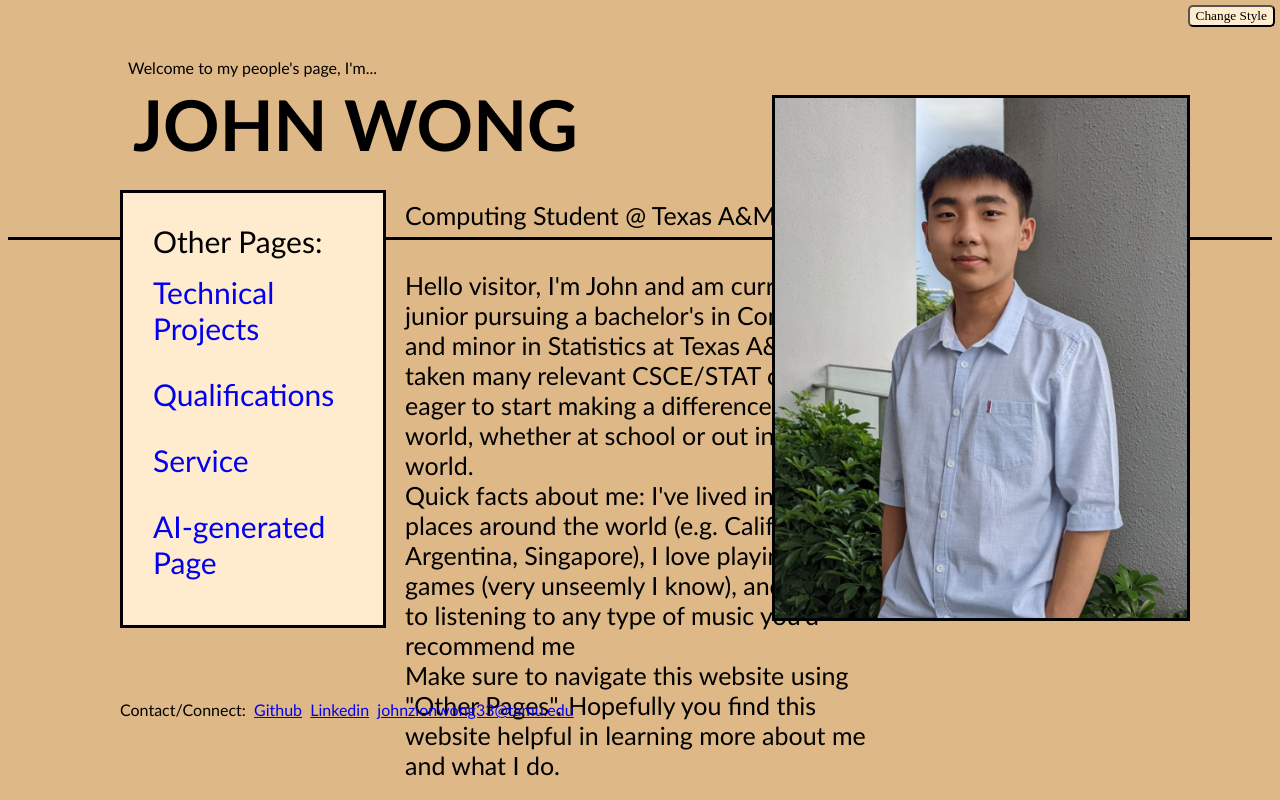
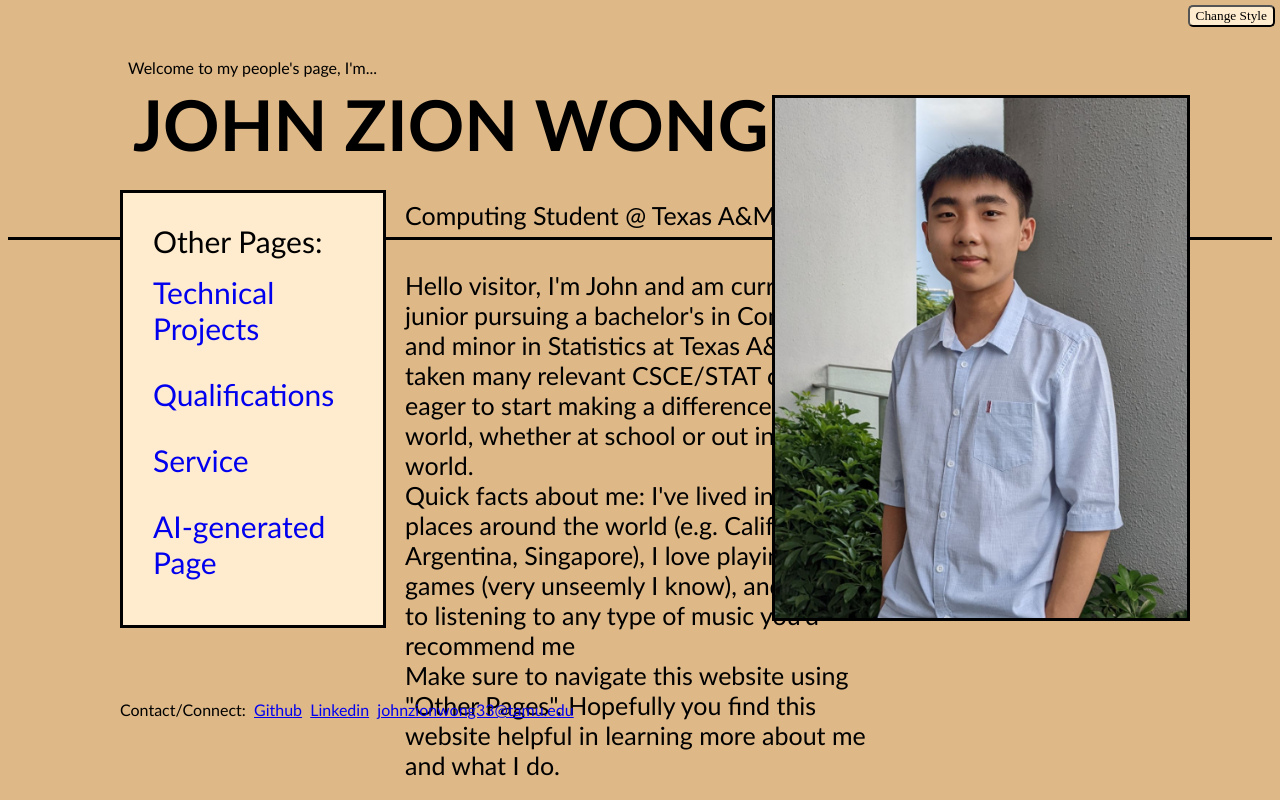
Before and after one commit to 4Scored/CSCE412_P5, a plain HTML site: page index.html in a window 1280 px wide. Shown: the top 800 px of the page. Drawn offline with Linux system fonts and the light colour scheme.

Commit message:
rever index name change

```diff
--- a/index.html
+++ b/index.html
@@ -7,7 +7,7 @@
 
     <div class="landing_title">
       Welcome to my people's page, I'm...
-      <h2 class="title_adjustment glowing_text">JOHN WONG</h2>
+      <h2 class="title_adjustment glowing_text">JOHN ZION WONG</h2>
     </div>
   </head>
 
```
